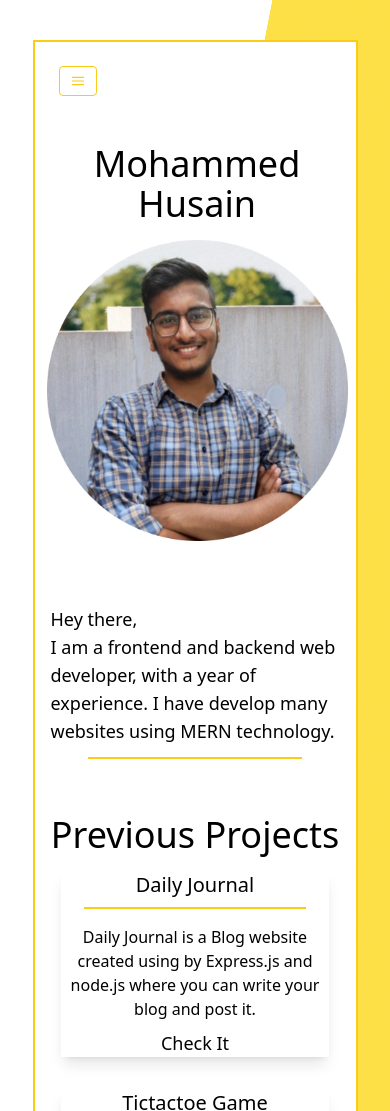
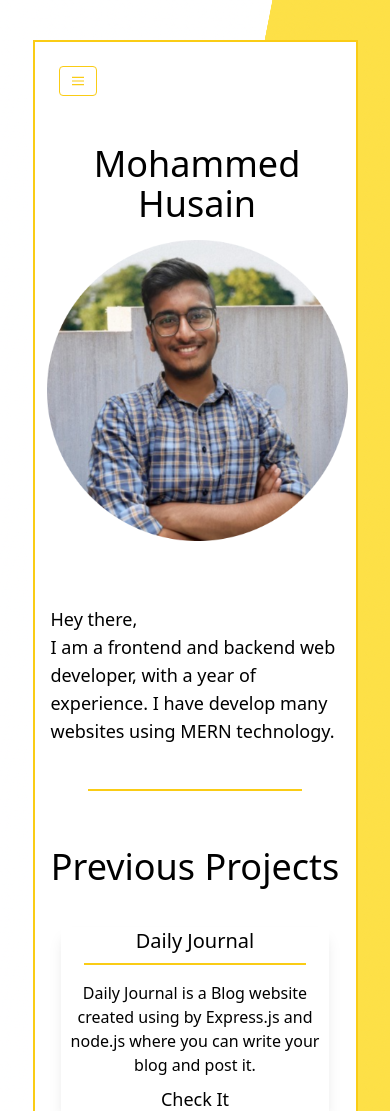
Before and after one commit to mhdhusain53/myportfolio, a React (Create React App) app: page / in a window 390 px wide. Shown: the top 1111 px of the page. Built offline with nearby package versions, Linux system fonts and the light colour scheme.

Commit message:
making it responsive3

```diff
--- a/src/Components/Home.js
+++ b/src/Components/Home.js
@@ -42,7 +42,7 @@ const Home = () => {
                     <h1 className="text-center text-4xl mb-4">Mohammed Husain</h1>
                     <img src="./images/myphoto.png" className="w-96 m-auto items-center" />
                 </div>
-                <div className="md:w-3/5 m-4 mt-16 h-24">
+                <div className="md:w-3/5 m-4 mt-16 h-32">
                     <p className="md:text-xl text-lg font-light md:p-8">Hey there,
                     <br/>
                     {state}</p>
@@ -53,7 +53,7 @@ const Home = () => {
 
 
             <div className=" pb-4">
-                <h1 className="text-center text-4xl font-light">
+                <h1 className="text-center text-4xl pb-6 md:pb-2 font-light">
                     Previous Projects
                 </h1>
                 <div className="grid grid-cols-1 md:grid-cols-2  place-items-center ">
```
